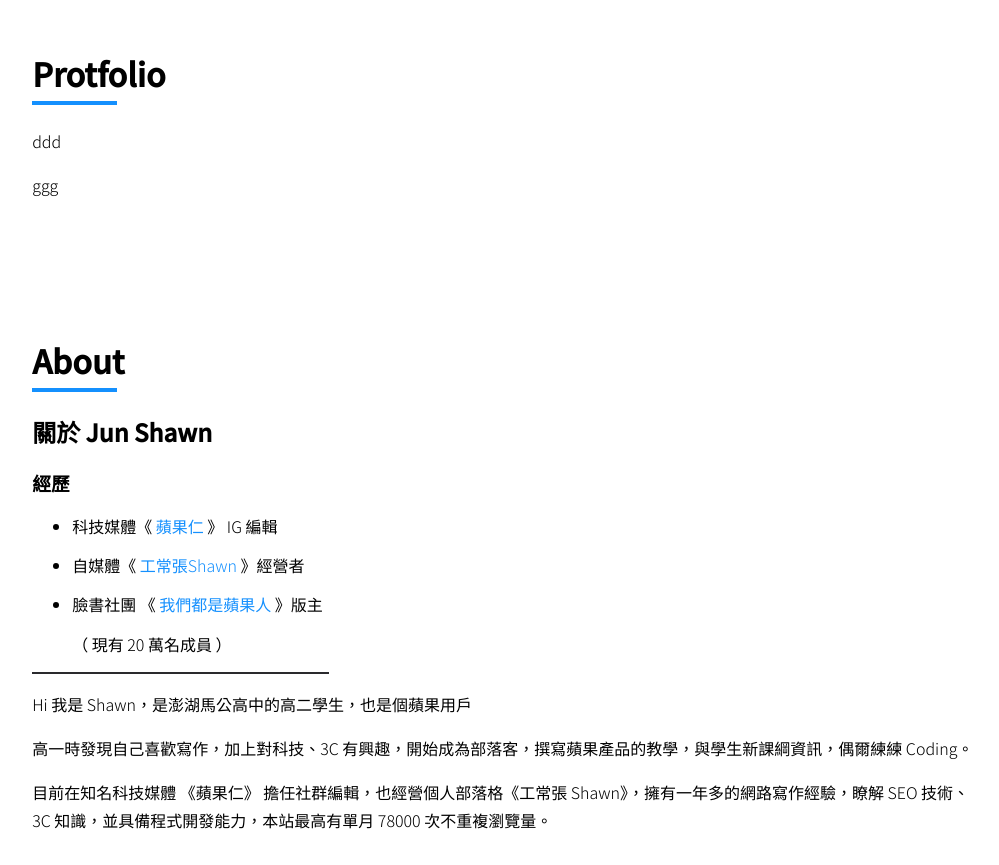
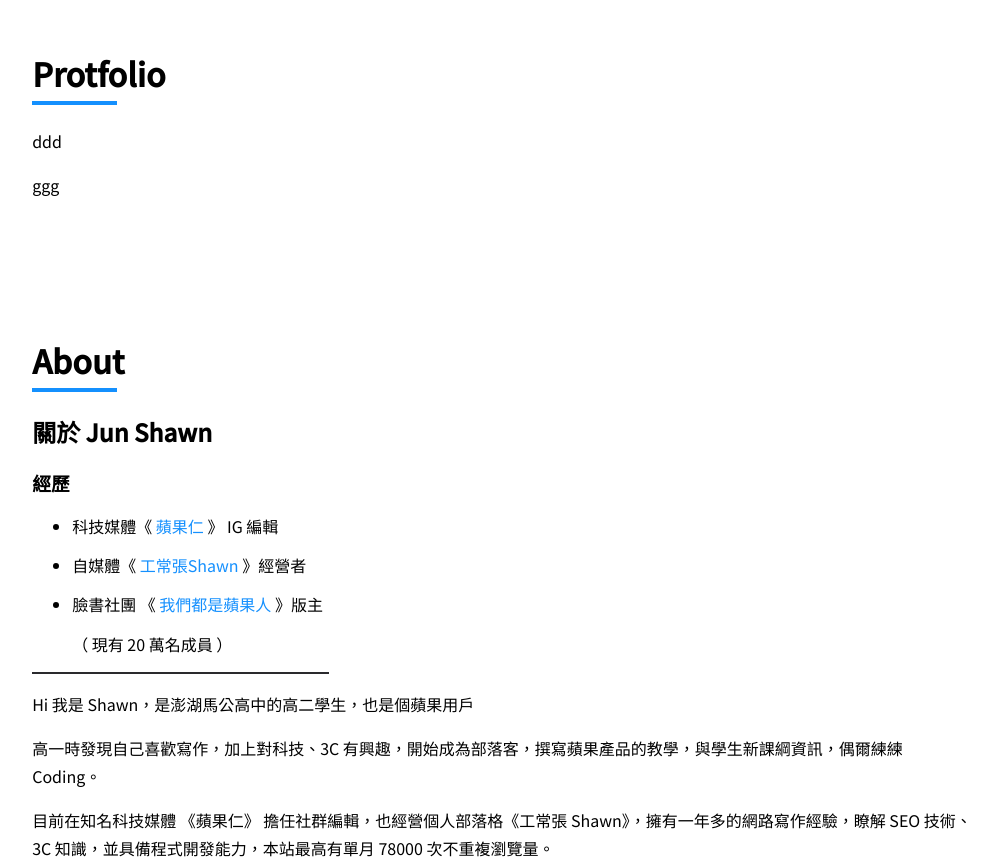
Before and after one commit to jschang19/jschang19.github.io, a plain HTML site: page index.html in a window 1280 px wide. Shown: the part 820-1685 px from the top of the page, without its empty margins (19-1018 px from the left). Drawn offline with nearby package versions, Linux system fonts and the light colour scheme.

Commit message:
300 > 400

```diff
--- a/index.css
+++ b/index.css
@@ -1,8 +1,8 @@
-@import url('https://fonts.googleapis.com/css2?family=Noto+Sans+TC:wght@300;400:500&display=swap');
+@import url('https://fonts.googleapis.com/css2?family=Noto+Sans+TC:wght@300;400;500&display=swap');
 
 body {
     font-family: 'Noto Sans TC', sans-serif;
-    font-weight:300;
+    font-weight:400;
     padding:0px;
     margin:0px;
     max-width:100vw;
@@ -121,7 +121,7 @@ a:active {
     width:50%;
 }
 .pf_content{
-    font-weight:300;
+    font-weight:400;
     line-height: 28px;
     max-width: 80%;
 }
@@ -137,13 +137,13 @@ a:active {
 #about h1 {
     font-size:40px;
     margin-bottom:0;padding-bottom:0
-    word-wrap : break-word;
+    word-wrap: break-word;
 }
 #about h2{
     font-weight: 400;
 }
 .about_ul{
-    font-weight: 300;
+    font-weight: 400;
 }
 #about table {
     width:70%;
@@ -235,7 +235,7 @@ a:active {
     padding-right:10%;
 }
 .bio_content{
-    font-weight:300;
+    font-weight:400;
     line-height: 28px;
     max-width: 80%;
 }
```
